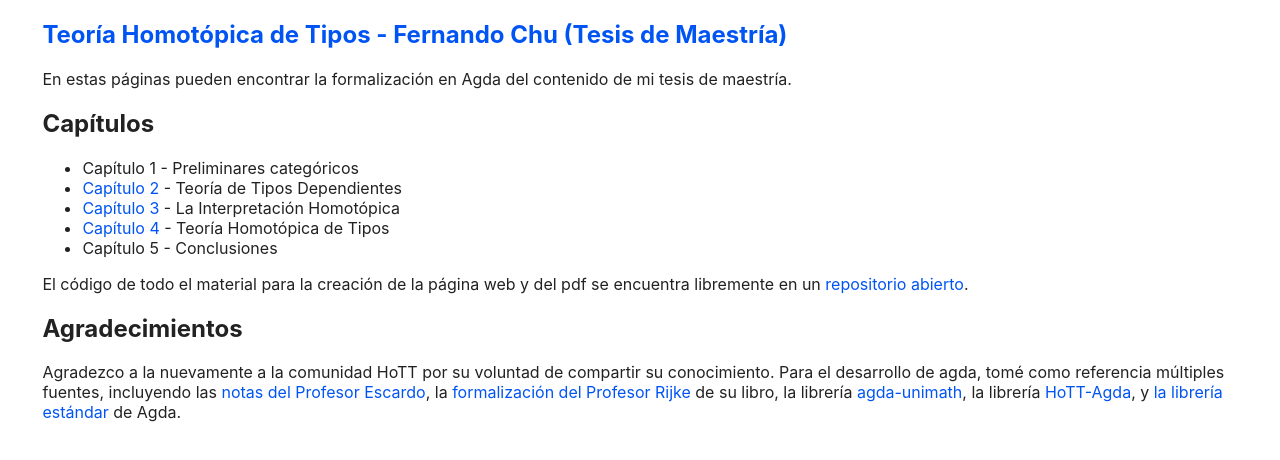
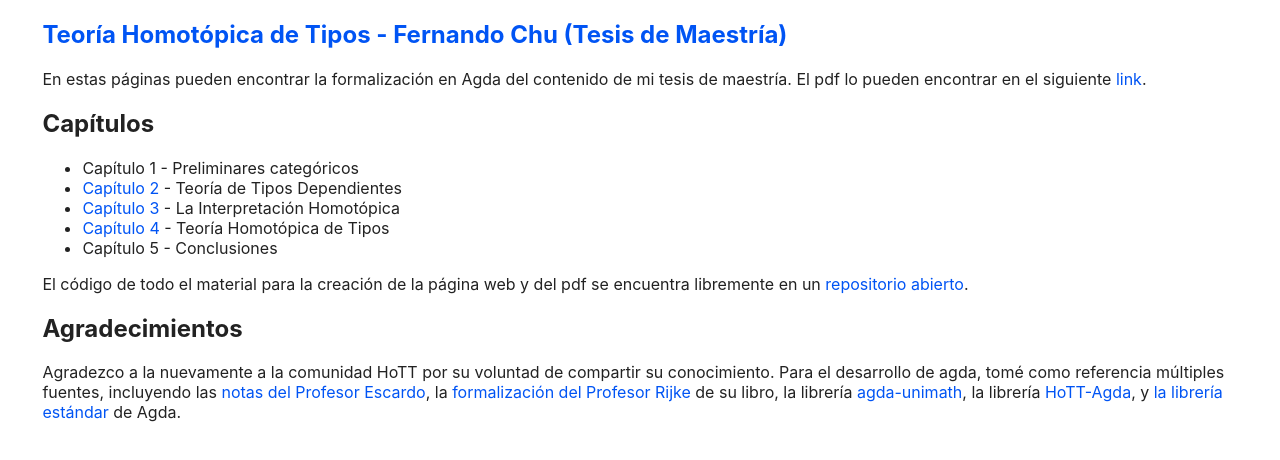
Before and after one commit to FernandoChu/MastersThesis, a plain HTML site: page index.html in a window 1280 px wide. Drawn offline with Linux system fonts and the light colour scheme; a web font is replaced by a local one.

Commit message:
Deploying to gh-pages from @ shiranaiyo/MastersThesis@80466b1c994c59dc49cdf1746a5f7f549977d394 🚀

```diff
--- a/index.html
+++ b/index.html
@@ -24,8 +24,8 @@
 </pre>-->
 <h2 id="teorahomotpicadetiposfernandochutesisdemaestrahttpsshiranaiyogithubiomastersthesis"><a href="https://shiranaiyo.github.io/MastersThesis/">Teoría Homotópica de Tipos - Fernando Chu (Tesis de Maestría)</a></h2>
 <p>En estas páginas pueden encontrar la formalización en Agda del contenido de
-mi tesis de maestría.</p>
-<!-- El pdf lo pueden encontrar en el siguiente [link](). -->
+mi tesis de maestría.
+El pdf lo pueden encontrar en el siguiente <a href="https://github.com/shiranaiyo/MastersThesis/blob/main/Tex/main.pdf">link</a>.</p>
 <h2 id="captulos">Capítulos</h2>
 <ul>
 <li>Capítulo 1 - Preliminares categóricos</li>
```
Also changed, not shown: index.md (+1 -1 lines).
